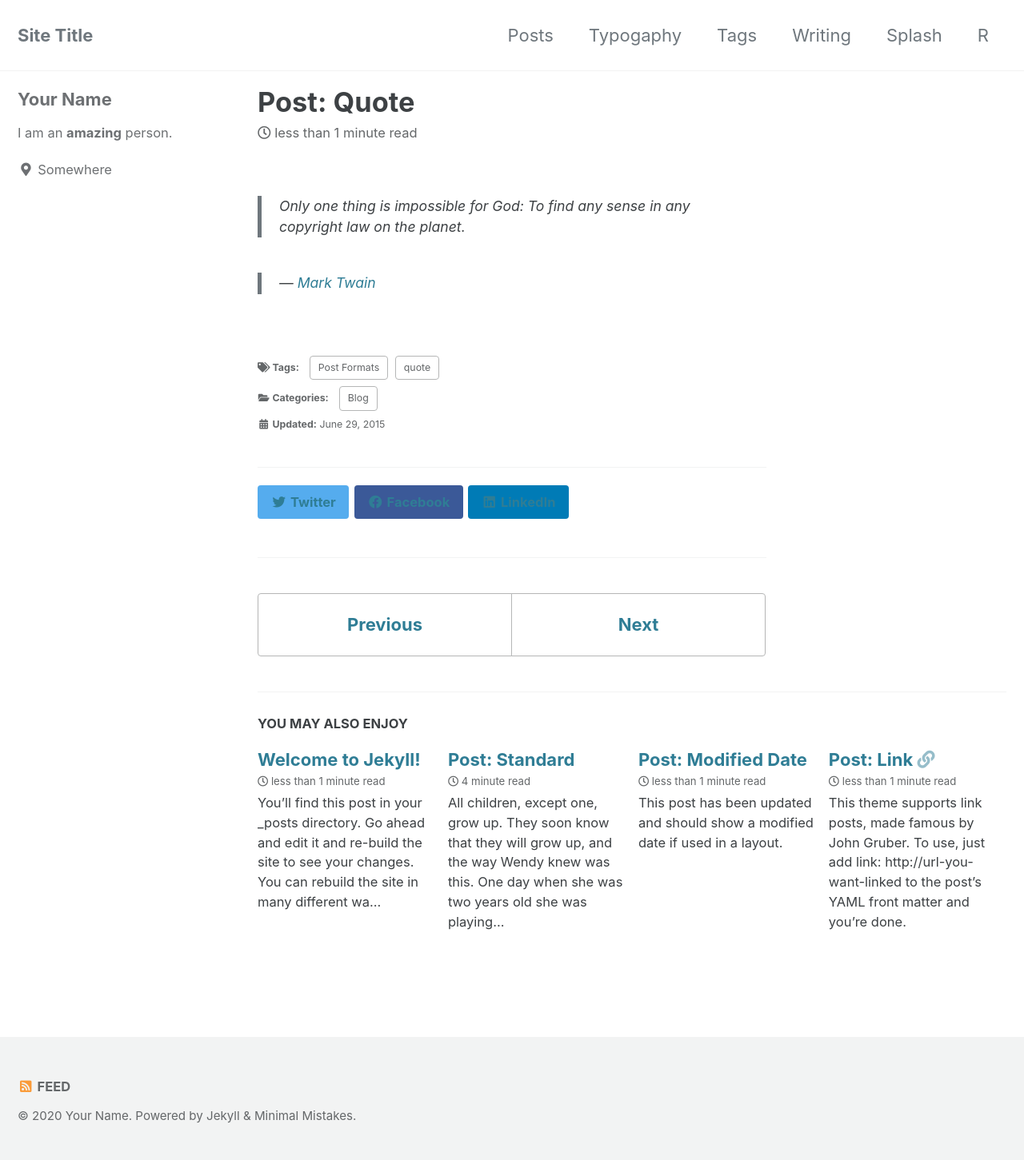
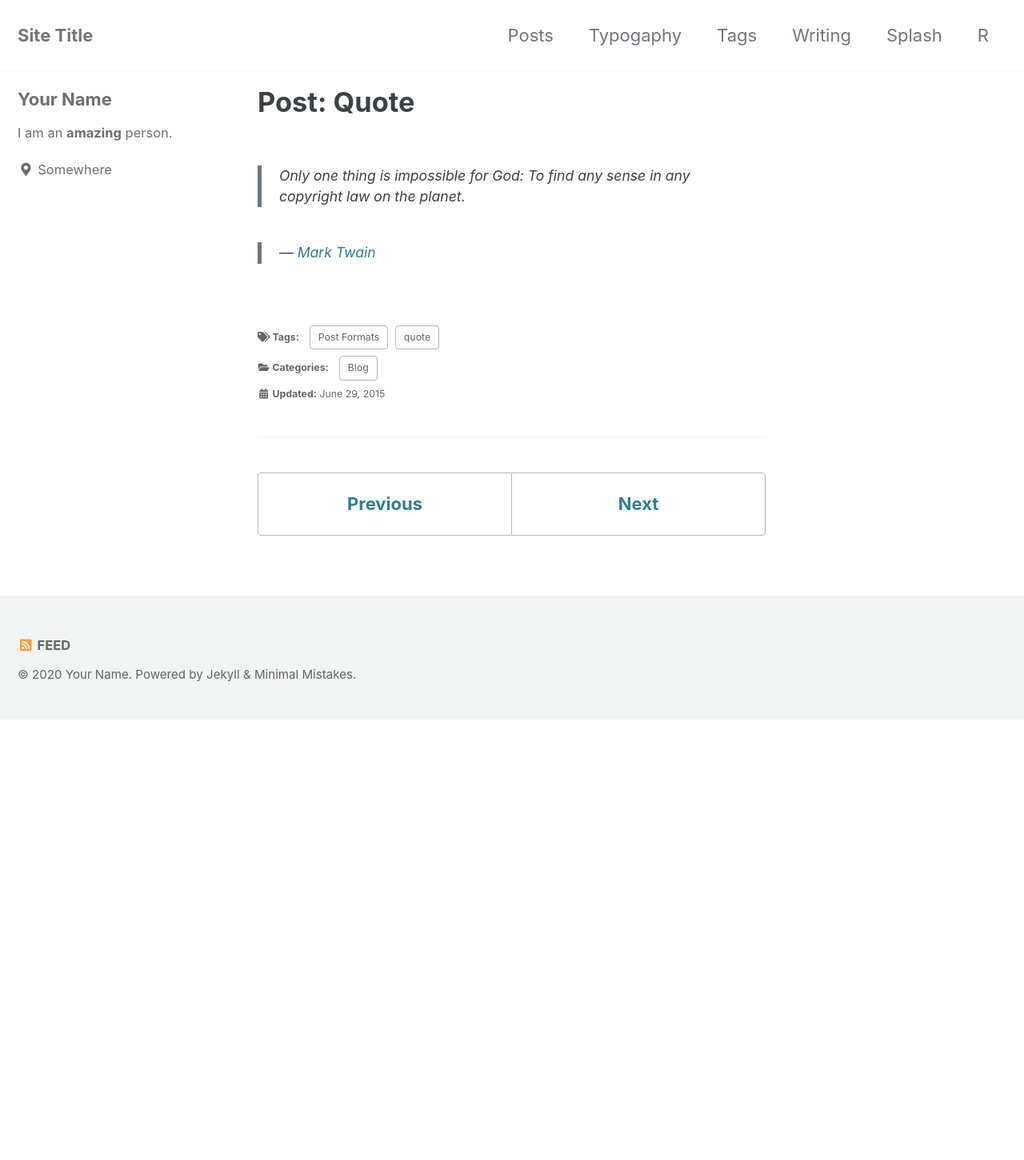
Before and after one commit to anantjoshi97/website, a Jekyll site: the page built from _posts/2010-02-05-post-quote.md, in a window 1280 px wide. Shown: the whole page at 80% size. Built offline with Jekyll 4.4.1, drawn with Linux system fonts in a browser that asks for light colours; cached includes are drawn as plain includes; after the commit the page ends 900 px from its top, so only the background shows below that; part of the change alters nothing that is shown.

Commit message:
Changed post defaults

```diff
--- a/_config.yml
+++ b/_config.yml
@@ -283,7 +283,7 @@ defaults:
     values:
       layout: single
       author_profile: true
-      read_time: true
-      comments: # true
-      share: true
-      related: true
+      read_time: false
+      comments: false # true
+      share: false
+      related: false
```
